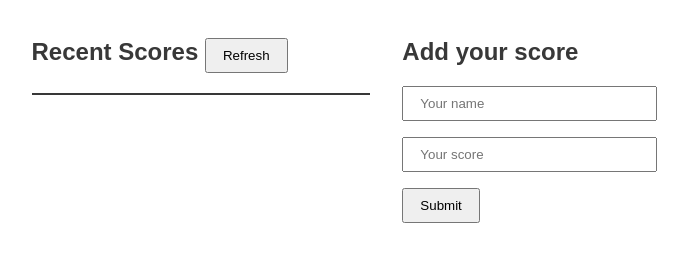
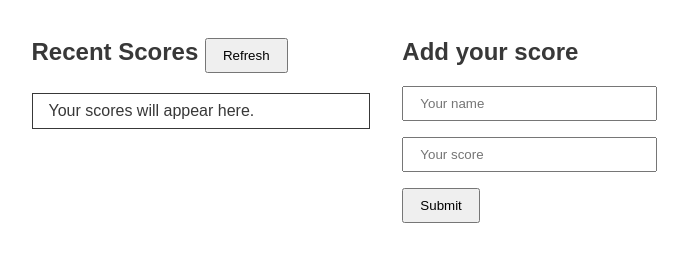
Before and after one commit to thasipablo/leaderboard_app, a website built with webpack: page src/index.html in a window 1280 px wide. Shown: the part 200-462 px from the top of the page, without its empty margins (296-984 px from the left). Built offline with nearby package versions, Linux system fonts and the light colour scheme.

Commit message:
add save method and empty score list warning message

```diff
--- a/package.json
+++ b/package.json
@@ -15,7 +15,7 @@
     "eslint": "^7.32.0",
     "eslint-config-airbnb-base": "^14.2.1",
     "eslint-plugin-import": "^2.27.5",
-    "hint": "^2.0.0",
+    "hint": "^7.1.10",
     "html-webpack-plugin": "^5.5.3",
     "sass": "^1.63.6",
     "sass-loader": "^13.3.2",
--- a/src/index.js
+++ b/src/index.js
@@ -1,22 +1,27 @@
-import "./style.css";
+import './style.css';
 
-import scores from "./scoreFunctions.js";
+import { scores, addScore } from './scoreFunctions.js';
 
 const renderTasks = () => {
-  const scoresElement = document.querySelector(".scores-list");
-  scores.innerHTML = ""; // Clear the previous content
+  const scoresElement = document.querySelector('.scores-list');
+  scoresElement.innerHTML = ''; // Clear the previous content
 
   // Create score items
+  if (scores.length > 0) {
     scores.forEach((score) => {
-    const scoreElement = document.createElement("li");
-    scoreElement.classList.add("score-item");
+      const scoreElement = document.createElement('li');
+      scoreElement.classList.add('score-item');
       scoreElement.innerHTML = `
         ${score.name}: ${score.score}
       `;
       scoresElement.appendChild(scoreElement);
     });
-  console.log(scoresElement);
-
+  } else {
+    const warning = document.createElement('li');
+    warning.classList.add('warning');
+    warning.innerHTML = 'Your scores will appear here.';
+    scoresElement.appendChild(warning);
+  }
 };
 
 const handleAddTask = (e) => {
@@ -24,7 +29,7 @@ const handleAddTask = (e) => {
 
   const name = document.querySelector('.name-input');
   const score = document.querySelector('.score-input');
-  scores.push({name: name.value.trim(), score: score.value.trim()})
+  addScore({ name: name.value.trim(), score: score.value.trim() });
 
   name.value = '';
   score.value = '';
@@ -32,8 +37,8 @@ const handleAddTask = (e) => {
   renderTasks();
 };
 
-const form = document.querySelector(".form");
-form.addEventListener("submit", handleAddTask);
+const form = document.querySelector('.form');
+form.addEventListener('submit', handleAddTask);
 
 // Render the tasks on page load
 renderTasks();
--- a/src/scoreFunctions.js
+++ b/src/scoreFunctions.js
@@ -1,3 +1,12 @@
-const scores = JSON.parse(localStorage.getItem("scores")) || [];
+const scores = JSON.parse(localStorage.getItem('scores')) || [];
 
-export default scores;
+const saveScore = () => {
+  localStorage.setItem('scores', JSON.stringify(scores));
+};
+
+const addScore = (score) => {
+  scores.push(score);
+  saveScore();
+};
+
+export { scores, addScore };
--- a/src/style.css
+++ b/src/style.css
@@ -45,7 +45,8 @@ input {
   border: 1px solid var(--neutral-200);
 }
 
-.score-item {
+.score-item,
+.warning {
   padding: 0.5rem 1rem;
 }
 
```
Also changed, not shown: 1 other file. Lines whose indentation alone changed are shown as unchanged.
